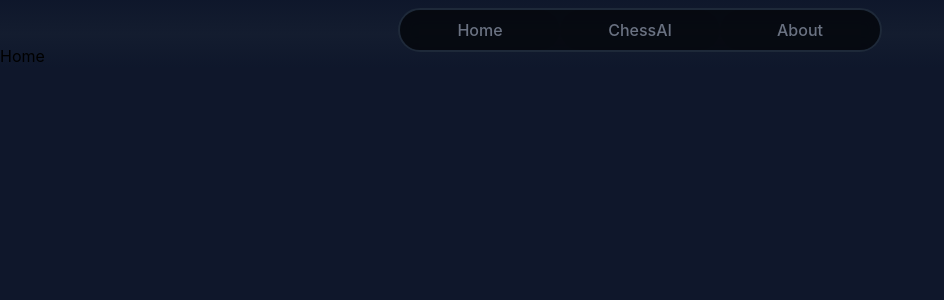
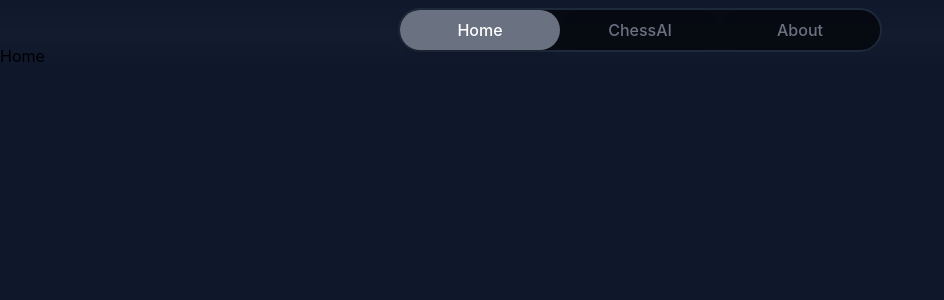
Before and after one commit to Goodkhau/ChessApp, a React app in the folder Frontend/ChessApp/: page / in a window 1280 px wide. Shown: the top 300 px of the page, without its empty margins (0-944 px from the left). Built offline with nearby package versions, Linux system fonts and the light colour scheme; the HTML template or start-up script is replaced by a standard one.

Commit message:
Bugfix: always true statement fixed

```diff
--- a/Frontend/ChessApp/src/Navigation.tsx
+++ b/Frontend/ChessApp/src/Navigation.tsx
@@ -1,11 +1,12 @@
 import _ from "lodash";
-import { NavLink } from "react-router-dom";
+import { NavLink, useLocation } from "react-router-dom";
 
 import { Pages } from "./pages/index.tsx";
 
 const PageKeys = Object.keys(Pages) as Array<keyof typeof Pages>;
 
 export default function Navigation() {
+	const location = useLocation();
 	return (
 		<div className="flex z-100 sticky top-2 mx-auto justify-center">
 			<nav className="flex border-2 border-gray-800 rounded-full backdrop-blur-sm bg-black/60">
@@ -13,7 +14,7 @@
 					<NavLink
 						to={Pages[key].route}
 						className={`w-40 px-4 py-2 rounded-full font-medium transition-all text-center ${
-							'Home' === `/${key}`
+							location.pathname === Pages[key].route
 								? 'bg-gray-500 text-white shadow-md'
 								: 'bg-black/5 text-gray-500'
 						}`}
```
